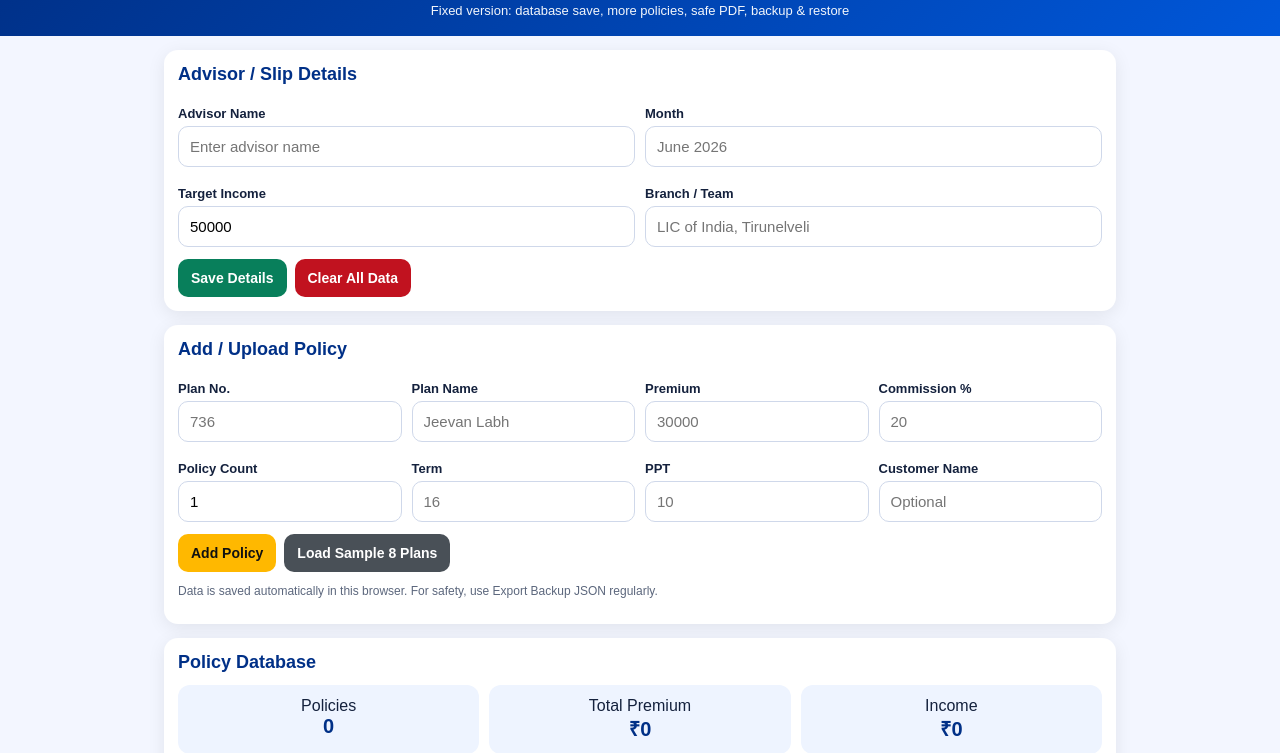
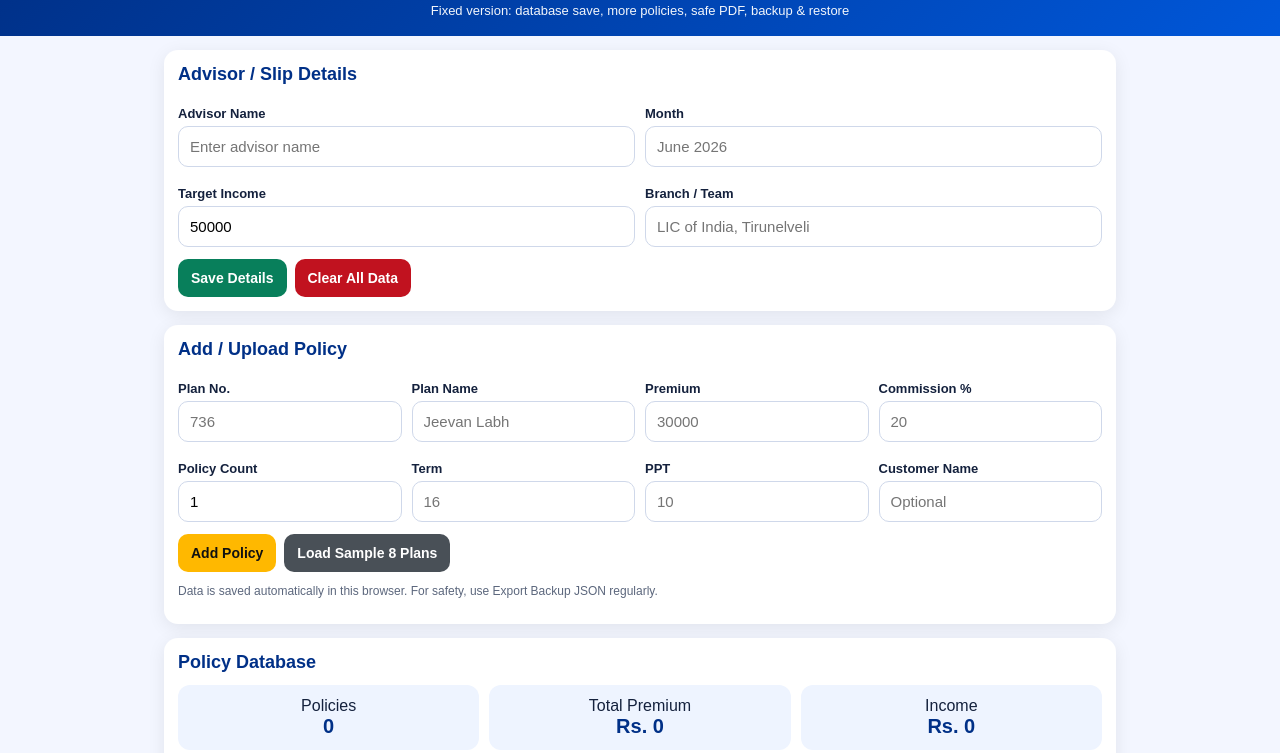
Before and after one commit to saravanado167/Salaryslip, a plain HTML site: page Indeed.html in a window 1280 px wide. Shown: the part 47-800 px from the top of the page. Drawn offline with nearby package versions, Linux system fonts and the light colour scheme.

Commit message:
Change currency symbol from '₹' to 'Rs.'

```diff
--- a/Indeed.html
+++ b/Indeed.html
@@ -103,7 +103,7 @@
 let policies = JSON.parse(localStorage.getItem('salary_policies_v2') || '[]');
 let settings = JSON.parse(localStorage.getItem('salary_settings_v2') || '{}');
 
-function rupee(n){ return '₹' + Number(n||0).toLocaleString('en-IN'); }
+function rupee(n){return 'Rs. ' + Number(n || 0).toLocaleString('en-IN');}
 function val(id){ return document.getElementById(id).value.trim(); }
 function num(id){ return Number(document.getElementById(id).value || 0); }
 function save(){ localStorage.setItem('salary_policies_v2', JSON.stringify(policies)); render(); }
```
